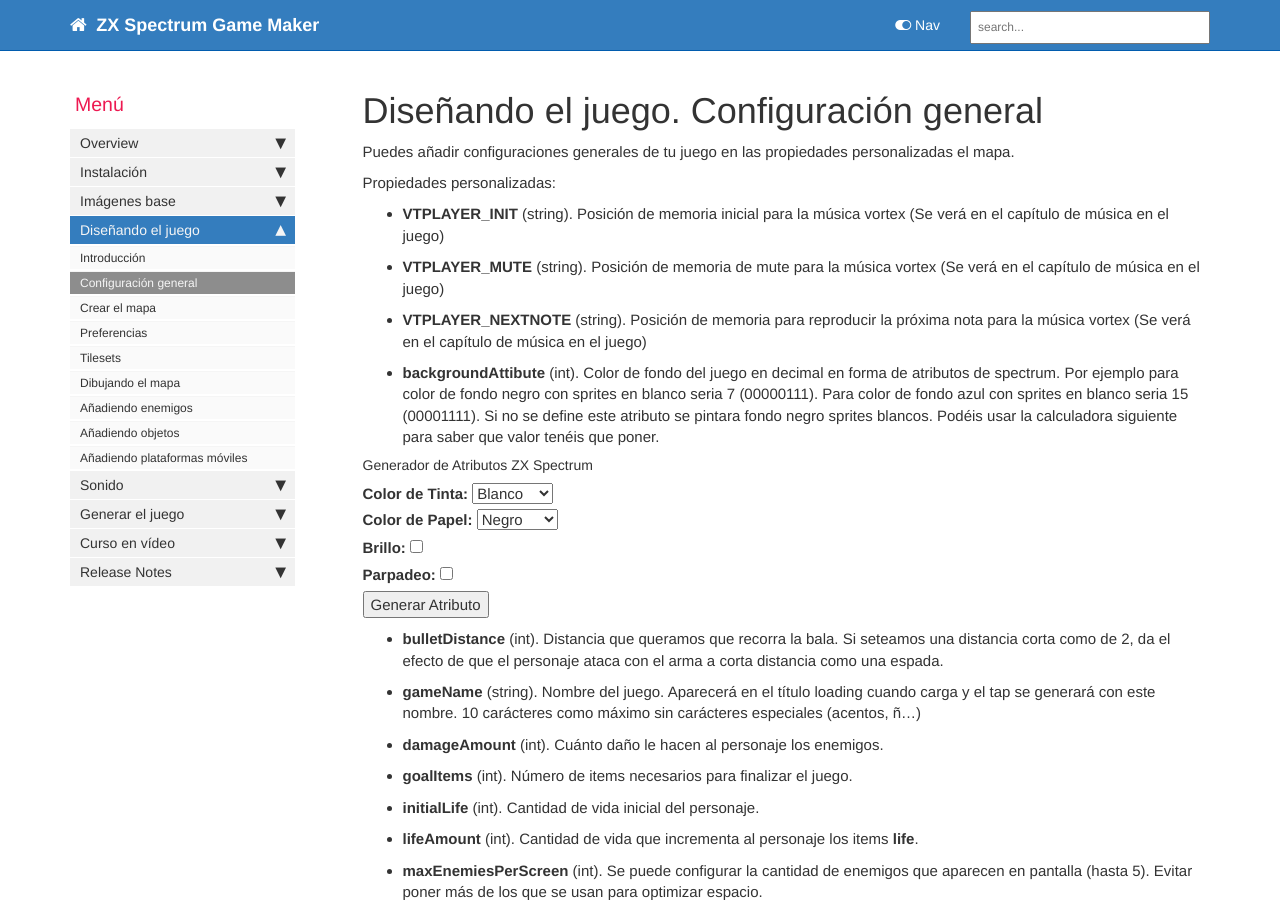
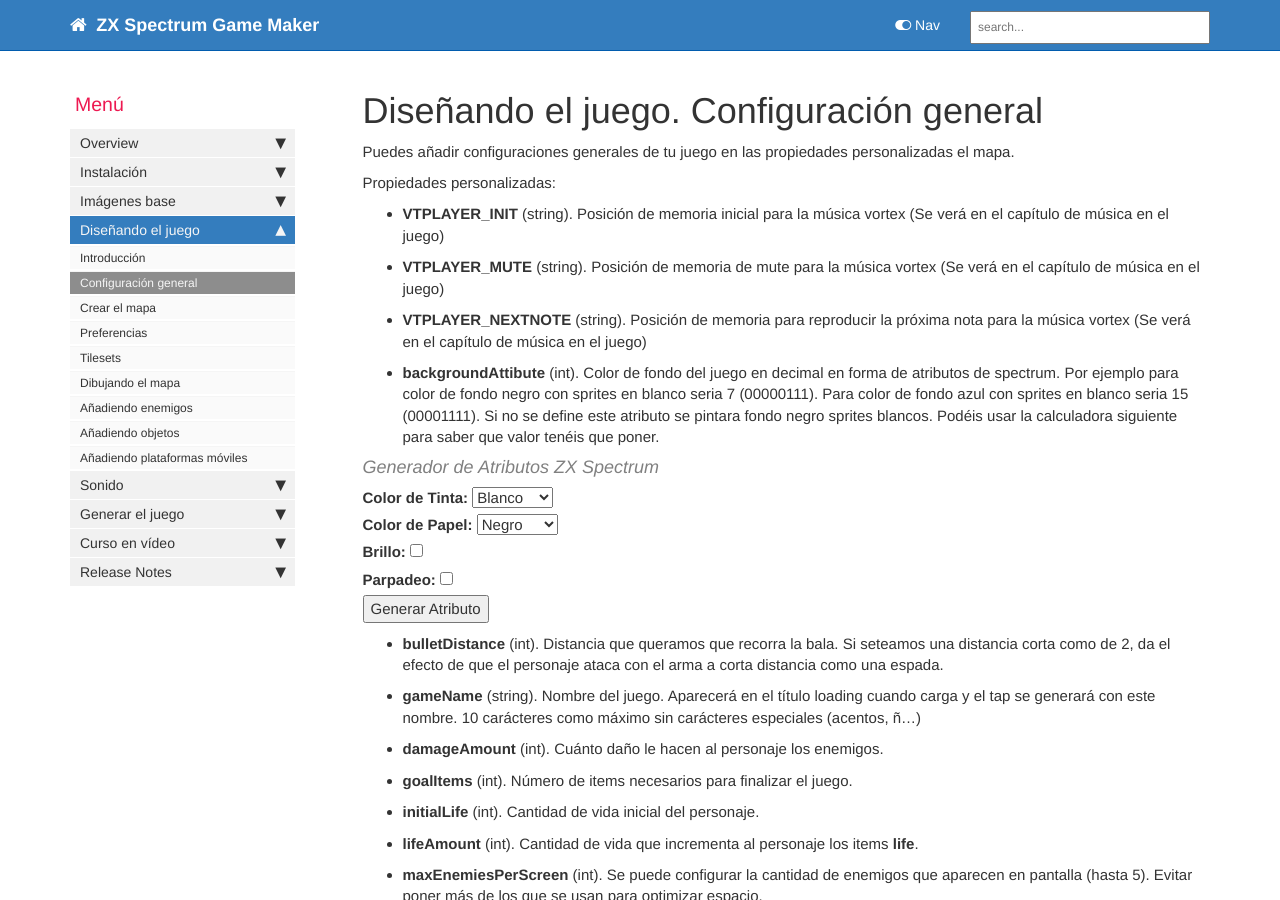
Before and after one commit to rtorralba/zx-game-maker-www, a Jekyll site: the page built from pages/mydoc/mydoc_tiled_general_configuration.md, in a window 1280 px wide and 900 px high. Built offline with Jekyll 4.4.1, drawn with Linux system fonts in a browser that asks for light colours; comment, search, counter and statistics services are not loaded.

```diff
--- a/pages/mydoc/mydoc_tiled_general_configuration.md
+++ b/pages/mydoc/mydoc_tiled_general_configuration.md
@@ -17,7 +17,7 @@
 * **VTPLAYER_NEXTNOTE** (string). Posición de memoria para reproducir la próxima nota para la música vortex (Se verá en el capítulo de música en el juego)
 * **backgroundAttibute** (int). Color de fondo del juego en decimal en forma de atributos de spectrum. Por ejemplo para color de fondo negro con sprites en blanco seria 7 (00000111). Para color de fondo azul con sprites en blanco seria 15 (00001111). Si no se define este atributo se pintara fondo negro sprites blancos. Podéis usar la calculadora siguiente para saber que valor tenéis que poner.
 
-<h5>Generador de Atributos ZX Spectrum</h5>
+<h4>Generador de Atributos ZX Spectrum</h4>
 <form id="attributeForm">
     <label for="inkColor">Color de Tinta:</label>
     <!-- Añadir color en cada opcion del select -->
```
